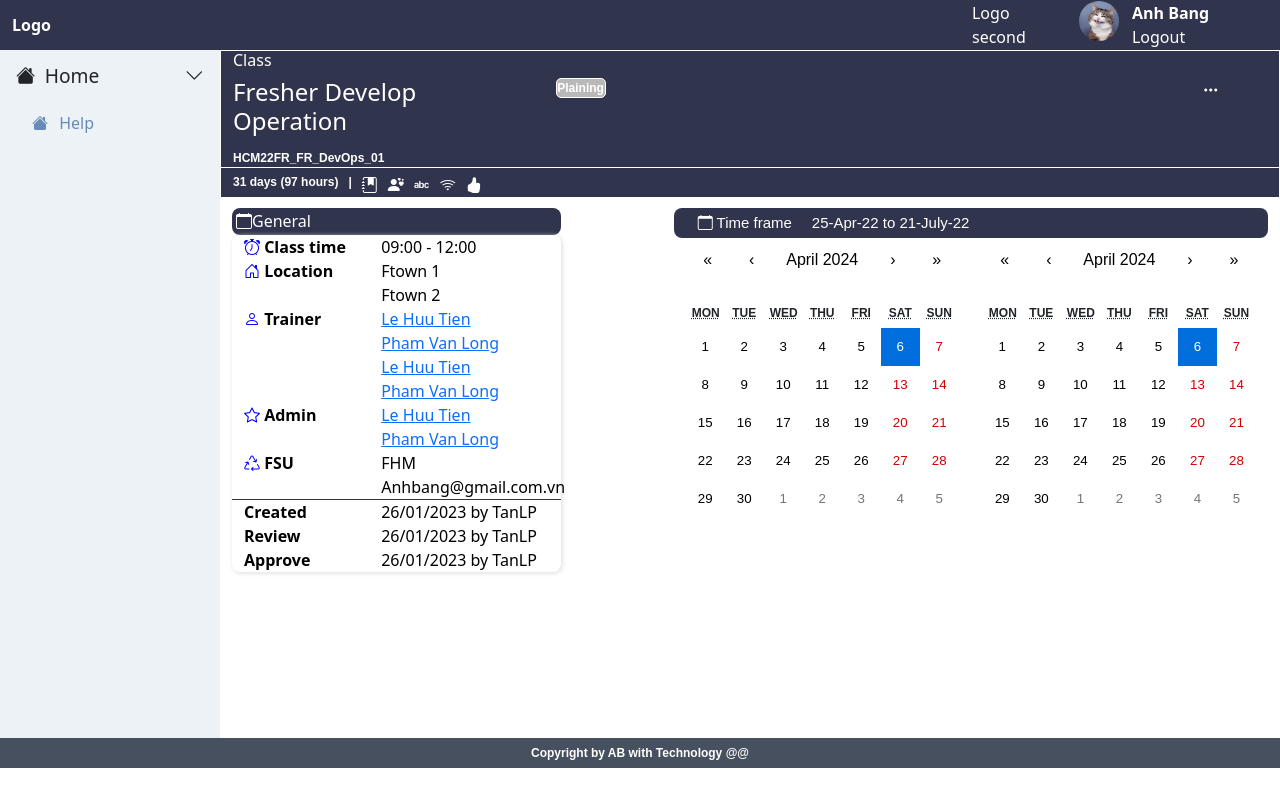
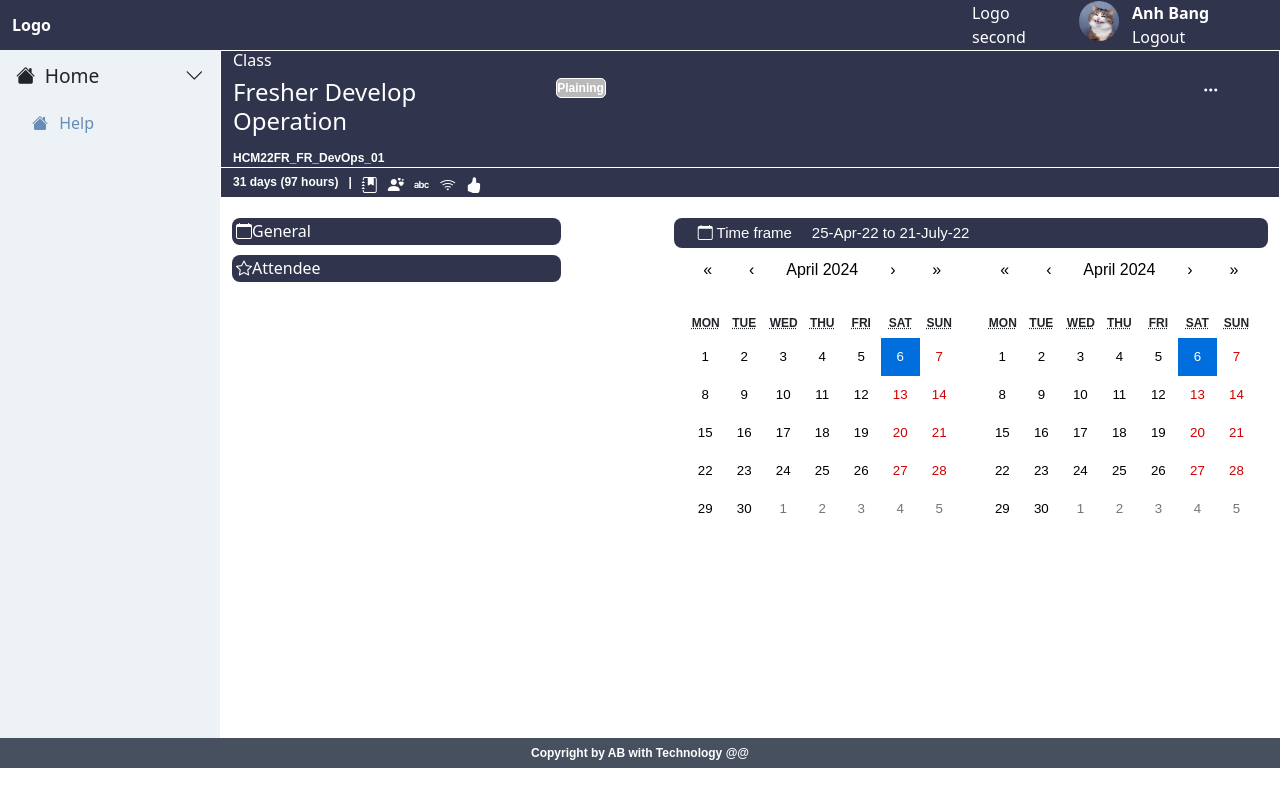
Before and after one commit to anhbang369/manage-education, a React (Create React App) app: page /class-view in a window 1280 px wide. Built offline with nearby package versions, Linux system fonts and the light colour scheme; what @devexpress/dx-react-scheduler-material-ui would draw is missing.

Commit message:
show and hide general and attendee

```diff
--- a/src/Page/ClassView.js
+++ b/src/Page/ClassView.js
@@ -13,6 +13,25 @@ const ClassView = () => {
     const [dateState, setDateState] = useState(new Date())
     const changeDate = (e) => {
         setDateState(e)
+    }
+
+    //show
+    const [selected, setSelected] = useState(null)
+    const toggle = (i) => {
+        if (selected === i) {
+            return setSelected(null)
+        }
+
+        setSelected(i)
+    }
+
+    const [selected1, setSelected1] = useState(null)
+    const toggle1 = (i) => {
+        if (selected1 === i) {
+            return setSelected1(null)
+        }
+
+        setSelected1(i)
     }
 
     return (
@@ -61,8 +80,8 @@ const ClassView = () => {
 
                     <div className='row class__container-view'>
                         <div className='col-md-4 container__first-left'>
-                            <h6 className='container__first-title'><i class="bi bi-calendar"></i> General</h6>
-                            <div className='general__contain-first'>
+                            <h6 className='container__first-title' onClick={() => toggle(1)}><i class="bi bi-calendar"></i> General</h6>
+                            <div className={selected === 1 ? 'general__contain-first show' : 'general__contain-first'}>
                                 <div className='row first__class-general'>
                                     <div className='col-md-5'><b><i class="bi bi-alarm"></i> Class time</b></div>
                                     <div className='col-md-7'>09:00 - 12:00</div>
@@ -111,6 +130,22 @@ const ClassView = () => {
                                     <div className='col-md-7'>26/01/2023 by TanLP</div>
                                 </div>
                             </div>
+
+                            <h6 className='container__first-title' onClick={() => toggle1(1)}><i class="bi bi-star"></i> Attendee</h6>
+                            <div className={selected1 === 1 ? 'row attendee__component show' : 'row attendee__component'}>
+                                <div className='col-md-4 attendee__first row'>
+                                    <div className='col-md-12'>Planned</div>
+                                    <div className='col-md-12'>10</div>
+                                </div>
+                                <div className='col-md-4 attendee__center'>
+                                    <div className='col-md-12'>Accepted</div>
+                                    <div className='col-md-12'>10</div>
+                                </div>
+                                <div className='col-md-4 attendee__last'>
+                                    <div className='col-md-12'>Actual</div>
+                                    <div className='col-md-12'>9</div>
+                                </div>
+                            </div>
                         </div>
                         <div className='col-md-1'>
                         </div>
--- a/src/Page/classView.css
+++ b/src/Page/classView.css
@@ -59,6 +59,8 @@
     border-radius: 8px;
     display: flex;
     color: #FFF;
+    cursor: pointer;
+    margin-top: 10px;
 }
 
 .react-calendar{
@@ -80,4 +82,45 @@
 .general__contain-first{
     border-radius: 8px;
     box-shadow: 1px 1px 5px gainsboro;
+    max-height: 0;
+    overflow: hidden;
+    transition: all 0.5s cubic-bezier(0,1,0,1);
 }
+
+.general__contain-first.show{
+    height: auto;
+    max-height: 999px;
+    transition: all 0.5s cubic-bezier(1,0,1,0);
+
+}
+
+.attendee__component{
+    border-radius: 8px;
+    text-align: center;
+    background-color: #FFF;
+    max-height: 0;
+    overflow: hidden;
+    transition: all 0.5s cubic-bezier(0,1,0,1);
+}
+
+.attendee__component.show{
+    height: auto;
+    max-height: 999px;
+    transition: all 0.5s cubic-bezier(1,0,1,0);
+
+}
+
+.attendee__first{
+    background-color: #30344c;
+    border-radius: 8px 0px 0px 8px;
+}
+
+.attendee__center{
+    background-color: #285d9a;
+}
+
+.attendee__last{
+    background-color: #f1f1f1;
+    color: black;
+    border-radius: 0px 8px 8px 0px;
+}
```
